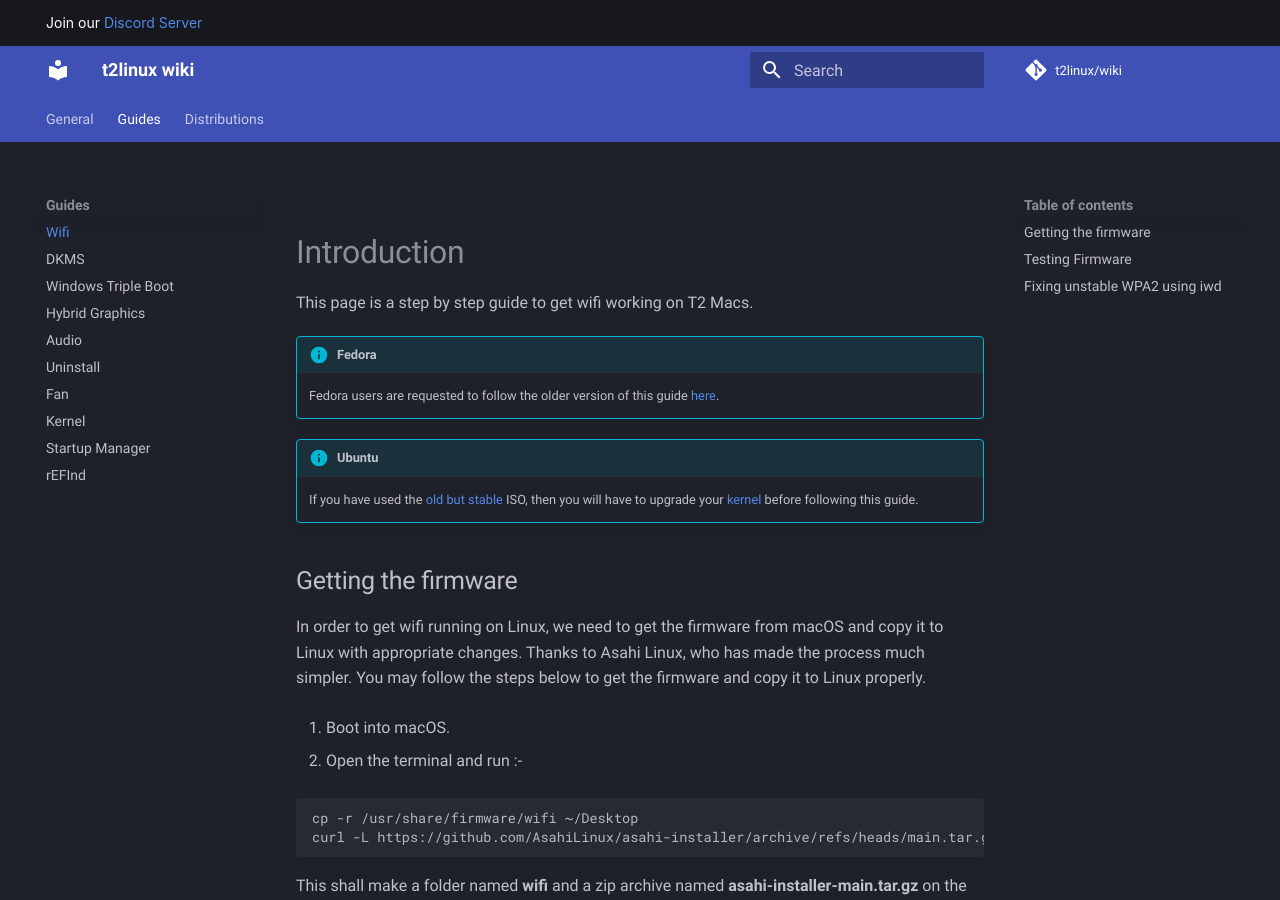
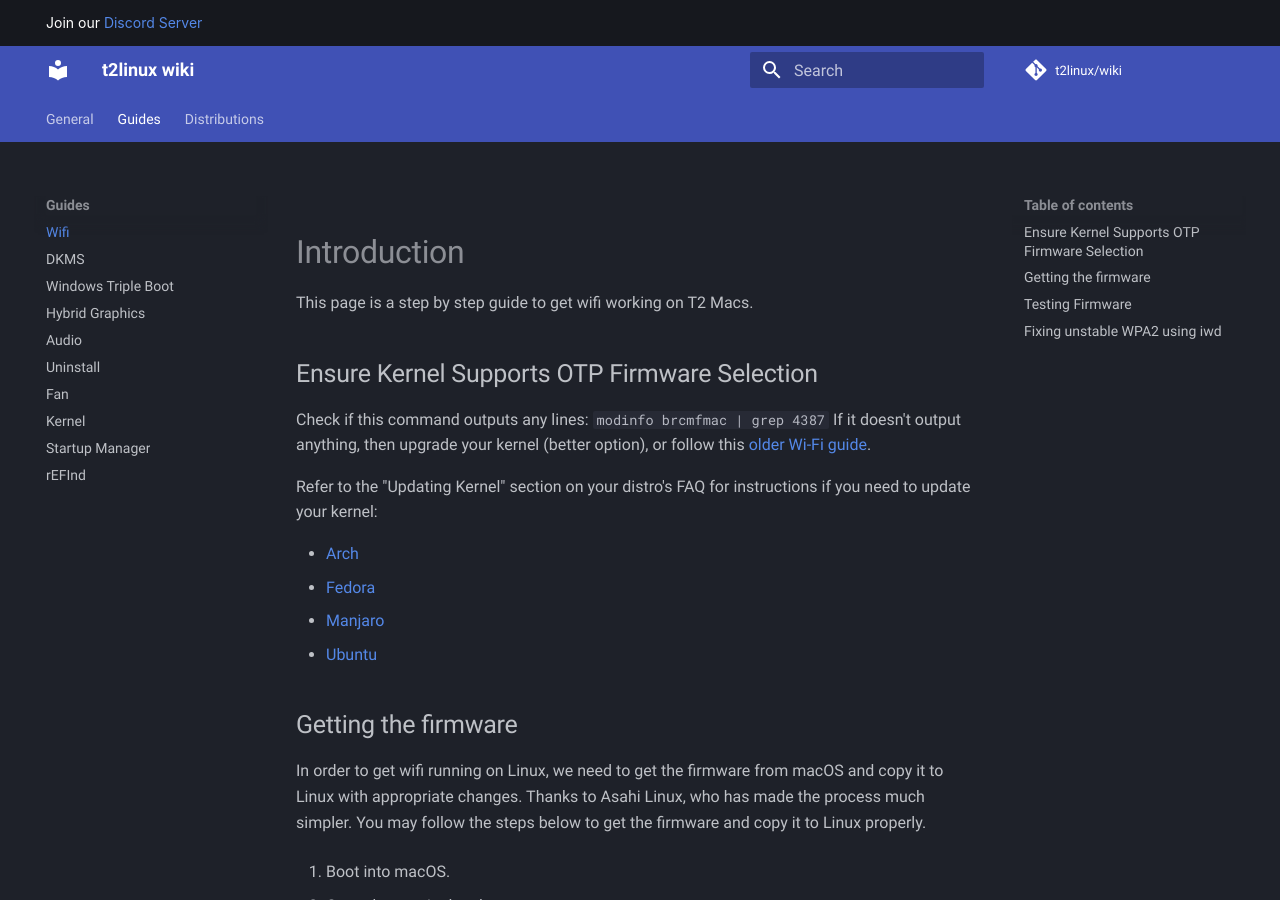
Before and after one commit to t2linux/wiki, an MkDocs documentation site: the page built from docs/guides/wifi.md, in a window 1280 px wide and 900 px high. Built offline with MkDocs 1.6.1 and Material for MkDocs 9.7.7, drawn with Linux system fonts in a browser that asks for light colours; comment, search, counter and statistics services are not loaded.

Commit message:
wifi: update kernel if OTP isn't supported
We get them to check if their kernel's brcmfmac module has support for
bcm4387, which indicates that the kernel is using the Asahi patchset,
and thus has OTP firmware selection support.

We then instruct them to refer to their distro's faq to update their
kernel.

```diff
--- a/docs/guides/wifi.md
+++ b/docs/guides/wifi.md
@@ -2,11 +2,16 @@
 
 This page is a step by step guide to get wifi working on T2 Macs.
 
-!!! Info "Fedora"
-    Fedora users are requested to follow the older version of this guide [here](https://github.com/t2linux/wiki/blob/a4b46a7cfbe7efcbb6a0b6111e22172b0f5c4a77/docs/guides/wifi.md).
+## Ensure Kernel Supports OTP Firmware Selection
 
-!!! Info "Ubuntu"
-    If you have used the [old but stable](https://github.com/marcosfad/mbp-ubuntu/releases/tag/v20.04-5.7.19-1) ISO, then you will have to upgrade your [kernel](https://github.com/AdityaGarg8/T2-Ubuntu-Kernel#pre-installation-steps) before following this guide.
+Check if this command outputs any lines: `modinfo brcmfmac | grep 4387` If it doesn't output anything, then upgrade your kernel (better option), or follow this [older Wi-Fi guide](https://github.com/t2linux/wiki/blob/a4b46a7cfbe7efcbb6a0b6111e22172b0f5c4a77/docs/guides/wifi.md).
+
+Refer to the "Updating Kernel" section on your distro's FAQ for instructions if you need to update your kernel:
+
+- [Arch](https://wiki.t2linux.org/distributions/arch/faq/#updating-kernel)
+- [Fedora](https://wiki.t2linux.org/distributions/fedora/faq/#updating-kernel)
+- [Manjaro](https://wiki.t2linux.org/distributions/manjaro/faq/#updating-kernel)
+- [Ubuntu](https://wiki.t2linux.org/distributions/ubuntu/faq/#updating-kernel)
 
 ## Getting the firmware
 
```
